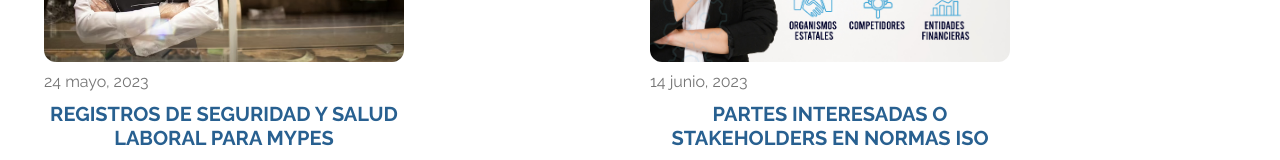
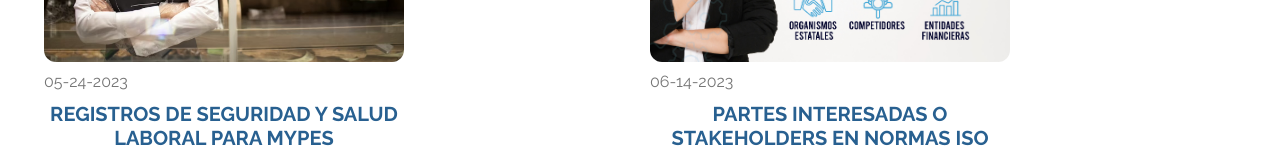
Before and after one commit to JesusBarboza1994/optima-landing, a React (Create React App) app: page /blog in a window 1280 px wide. Shown: the part 374-534 px from the top of the page. Built offline with nearby package versions, Linux system fonts and the light colour scheme.

Commit message:
CHORE: change dates

```diff
--- a/src/articles.js
+++ b/src/articles.js
@@ -14,7 +14,7 @@ export const Articles = [
     keywords: "seguridad, micro empresa, registros, pequeña empresa, ley 29783",
     image: articulo1,
     url:"/registros-de-seguridad-y-salud-laboral-para-mypes",
-    date: new Date("05-24-2023")
+    date: "05-24-2023"
   },
   {
     title:"PARTES INTERESADAS O STAKEHOLDERS EN NORMAS ISO",
@@ -22,7 +22,7 @@ export const Articles = [
     keywords: "Partes interesadas, stakeholders, iso 9001, calidad, iso 14001, iso 45001",
     image: articulo2,
     url:"/partes-interesadas-o-stakeholders-en-normas-iso",
-    date: new Date("06-14-2023")
+    date: "06-14-2023"
   },
   {
     title:"¿CÓMO IMPLEMENTO ISO-45001 EN MI ORGANIZACIÓN?",
@@ -30,7 +30,7 @@ export const Articles = [
     keywords: "iso 45001, seguridad, salud, certificación, metodología",
     image: articulo3,
     url:"/como-implemento-iso-45001-en-mi-organizacion",
-    date: new Date("06-14-2023")
+    date: "06-14-2023"
   },
   {
     title:"SEGURIDAD Y SALUD LABORAL EN CONDOMINIOS Y EDIFICIOS",
@@ -38,7 +38,7 @@ export const Articles = [
     keywords: "propiedad horizontal, condominio, edificio, residencial, seguridad, contratistas",
     image: articulo4,
     url:"/seguridad-y-salud-laboral-en-condominios-y-edificios",
-    date: new Date("06-14-2023")
+    date: "06-14-2023"
   },
   {
     title:"¿CONOCES LA ESTRUCTURA DE ALTO NIVEL (HLS) DE LOS ESTÁNDARES ISO?",
@@ -46,7 +46,7 @@ export const Articles = [
     keywords: "HLS, ISO 9001, ISO 14001, ISO 45001, ISO 37001, estructura",
     image: articulo5,
     url:"/conoces-la-estructura-de-alto-nivel-HLS-de-los-estándares-ISO",
-    date: new Date("06-14-2023")
+    date: "06-14-2023"
   },
   {
     title:"¿CÓMO PROCEDER ANTE UNA INSPECCIÓN DE SUNAFIL?",
@@ -54,7 +54,7 @@ export const Articles = [
     keywords: "sunafil, mintra, multas, sanciones, sst, inspector, infracciones",
     image: articulo6,
     url:"/como-proceder-ante-una-inspección-de-sunafil",
-    date: new Date("06-14-2023")
+    date: "06-14-2023"
   },
   {
     title:"¿CÓMO IMPLEMENTO ISO-9001 EN MI ORGANIZACIÓN?",
@@ -62,7 +62,7 @@ export const Articles = [
     keywords: "iso 9001, calidad, certificación, metodología",
     image: articulo7,
     url:"/como-implemento-iso-9001-en-mi-organizacion",
-    date: new Date("06-14-2023")
+    date: "06-14-2023"
   },
   {
     title:"¿CÓMO IMPLEMENTO ISO-9001 EN MI ORGANIZACIÓN?",
@@ -70,7 +70,7 @@ export const Articles = [
     keywords: "iso 14001, medio ambiente, certificación, metodología",
     image: articulo8,
     url:"/como-implemento-iso-14001-en-mi-organizacion",
-    date: new Date("06-14-2023")
+    date: "06-14-2023"
   },
   {
     title:"SEGURIDAD Y SALUD EN EL TELETRABAJO",
@@ -78,7 +78,7 @@ export const Articles = [
     keywords: "desconexión digital, teletrabajo, teletrabajador, seguridad, salud",
     image: articulo9,
     url:"/seguridad-y-salud-en-el-teletrabajo",
-    date: new Date("06-14-2023")
+    date: "06-14-2023"
   }
 
 ]
--- a/src/components/articles-post.js
+++ b/src/components/articles-post.js
@@ -43,14 +43,14 @@ const Wrapper = styled.div`
 
 export default function ArticlePost({article}){
   const labels = article.etiquetas.split(", ")
-  function formatFecha(fecha){
-    const opcionesFecha = { year: 'numeric', month: 'long', day: 'numeric' };
-    const formatoFecha = new Intl.DateTimeFormat('es-ES', opcionesFecha);
-    const fechaString = formatoFecha.format(fecha);
+  // function formatFecha(fecha){
+  //   const opcionesFecha = { year: 'numeric', month: 'long', day: 'numeric' };
+  //   const formatoFecha = new Intl.DateTimeFormat('es-ES', opcionesFecha);
+  //   const fechaString = formatoFecha.format(fecha);
 
-    const partes = fechaString.split(' de ');
-    return `${partes[0].padStart(2, '0')} ${partes[1]}, ${partes[2]}`;
-  }
+  //   const partes = fechaString.split(' de ');
+  //   return `${partes[0].padStart(2, '0')} ${partes[1]}, ${partes[2]}`;
+  // }
   return(
     <Wrapper label={article.etiqueta}>
       <div>
@@ -58,8 +58,8 @@ export default function ArticlePost({article}){
          <h3 key={etiqueta}>{etiqueta}</h3>
         ))}
       </div>
-      <img src={article.image}/>
-      <p>{formatFecha(article.date)}</p>
+      <img src={article.image} alt="imagen"/>
+      <p>{article.date}</p>
       <h1>{article.title}</h1>
     </Wrapper>
   )
```
